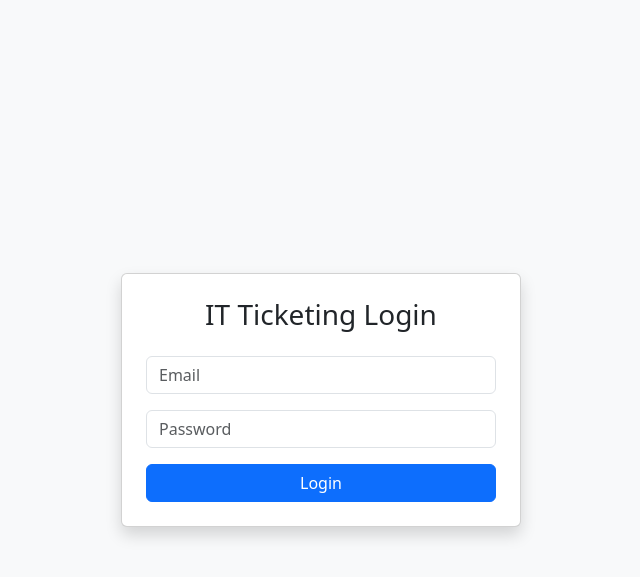
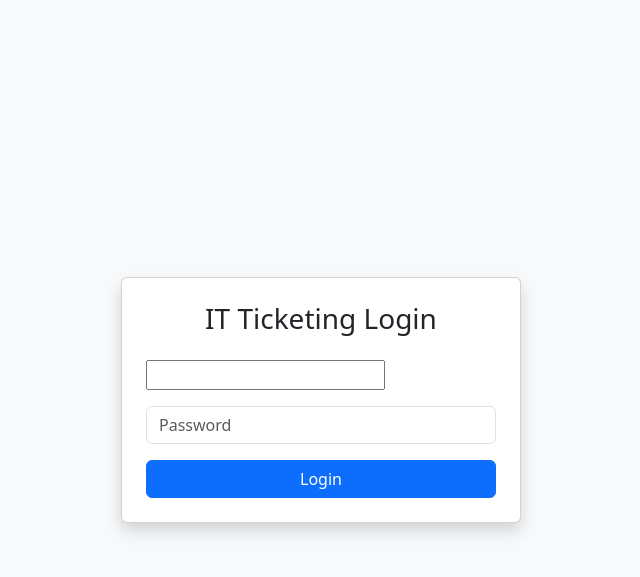
Before and after one commit to shadab404/EMD-Ticketing, a Flask app: page / in a window 1280 px wide. Shown: the top 577 px of the page, without its empty margins (319-959 px from the left). Run offline with Flask 3, Linux system fonts and the light colour scheme.

Commit message:
Update login.html

```diff
--- a/templates/login.html
+++ b/templates/login.html
@@ -12,7 +12,7 @@
 
         <form method="POST" action="/">
             <div class="mb-3">
-                <input type="email" name="email" class="form-control" placeholder="Email" required>
+               <input type="text" name="login" required>
             </div>
 
             <div class="mb-3">
```
